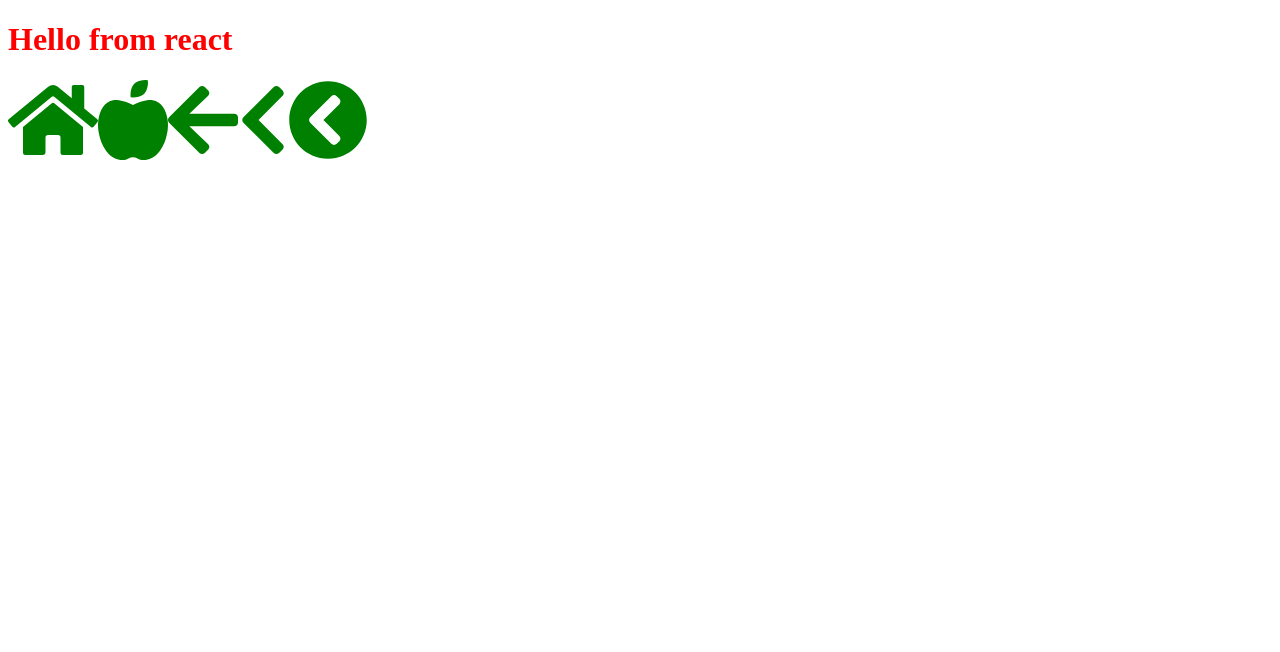
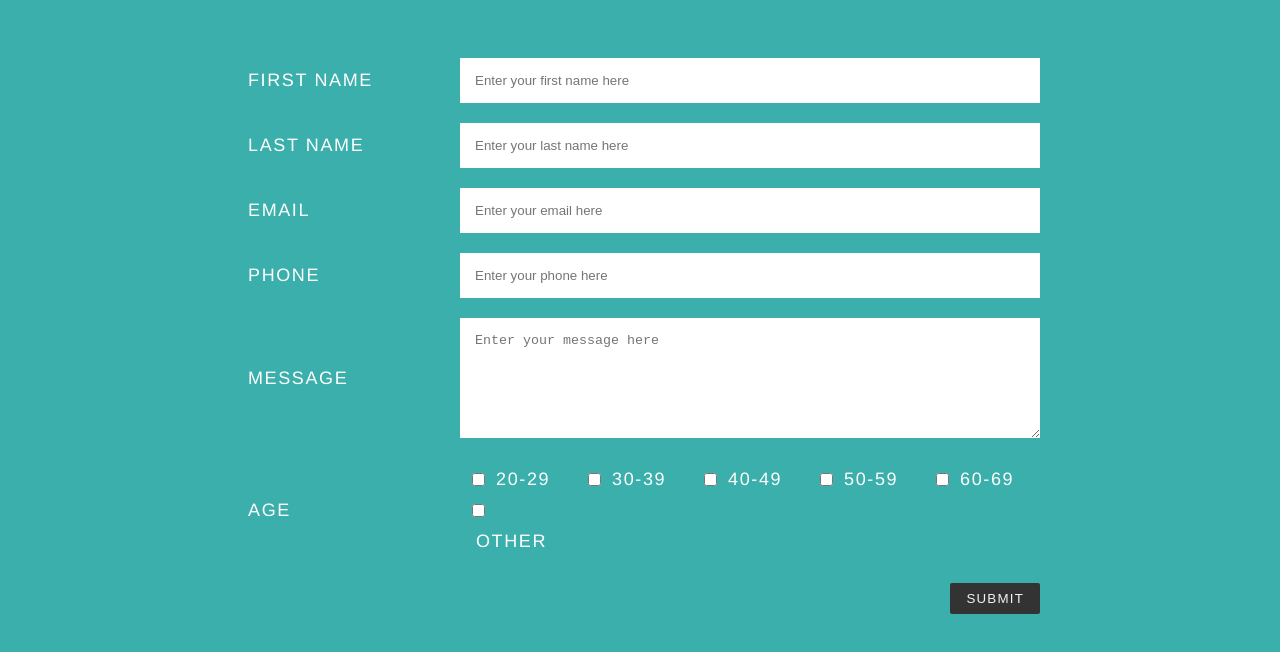
Before and after one commit to Ivailo663/ShoppingListApp, a React app: page / in a window 1280 px wide. Shown: the top 652 px of the page. Built offline with nearby package versions, Linux system fonts and the light colour scheme; the HTML template or start-up script is replaced by a standard one.

Commit message:
testing input fields

```diff
--- a/src/components/App.js
+++ b/src/components/App.js
@@ -1,19 +1,72 @@
 import React, { Component } from "react";
-
+import Auth from './authComponents/Auth'
 import { FontAwesomeIcon } from "@fortawesome/react-fontawesome";
 import "@fortawesome/free-solid-svg-icons";
 
 class App extends Component {
   render() {
     return (
-      <div>
-        <h1>Hello from react</h1>
-        <FontAwesomeIcon icon="home" className="HOUSE" />
-        <FontAwesomeIcon icon="apple-alt" className="HOUSE" />
-        <FontAwesomeIcon icon="arrow-left" className="HOUSE" />
-        <FontAwesomeIcon icon="chevron-left" className="HOUSE" />
-        <FontAwesomeIcon icon="chevron-circle-left" className="HOUSE" />
-      </div>
+      <div class="container">
+  <form>
+    <ul class="flex-outer">
+      <li>
+        <label for="first-name">First Name</label>
+        <input type="text" id="first-name" placeholder="Enter your first name here"/>
+      </li>
+      <li>
+        <label for="last-name">Last Name</label>
+        <input type="text" id="last-name" placeholder="Enter your last name here"/>
+      </li>
+      <li>
+        <label for="email">Email</label>
+        <input type="email" id="email" placeholder="Enter your email here"/>
+      </li>
+      <li>
+        <label for="phone">Phone</label>
+        <input type="tel" id="phone" placeholder="Enter your phone here"/>
+      </li>
+      <li>
+        <label for="message">Message</label>
+        <textarea rows="6" id="message" placeholder="Enter your message here"></textarea>
+      </li>
+      <li>
+        <p>Age</p>
+        <ul class="flex-inner">
+          <li>
+            <input type="checkbox" id="twenty-to-twentynine"/>
+            <label for="twenty-to-twentynine">20-29</label>
+          </li>
+          <li>
+            <input type="checkbox" id="thirty-to-thirtynine"/>
+            <label for="thirty-to-thirtynine">30-39</label>
+          </li>
+          <li>
+            <input type="checkbox" id="fourty-to-fourtynine"/>
+            <label for="fourty-to-fourtynine">40-49</label>
+          </li>
+          <li>
+            <input type="checkbox" id="fifty-to-fiftynine"/>
+            <label for="fifty-to-fiftynine">50-59</label>
+          </li>
+          <li>
+            <input type="checkbox" id="sixty-to-sixtynine"/>
+            <label for="sixty-to-sixtynine">60-69</label>
+          </li>
+          <li>
+            <input type="checkbox" id="other"/>
+            <label for="other">Other</label>
+          </li>
+        </ul>
+      </li>
+      <li>
+        <button type="submit">Submit</button>
+      </li>
+    </ul>
+  </form>
+</div>
+
+
+
     );
   }
 }
--- a/src/components/App.scss
+++ /dev/null
@@ -1,7 +0,0 @@
-h1 {
-  color: red;
-}
-.HOUSE {
-  font-size: 5rem;
-  color: green;
-}
--- /dev/null
+++ b/src/components/authComponents/Auth.js
@@ -0,0 +1,34 @@
+import React, { Component } from 'react'
+import Login from './login/Login'
+import Register from './register/Register'
+
+
+class Auth extends Component {
+    constructor(props) {
+        super(props)
+
+        this.state = {
+
+        }
+    }
+
+    render() {
+        return (
+            <div className="auth-container">
+                <div className="auth-container-inner">
+                    <header>
+                        <h1>
+                        Build your grocery list with a few clicks
+
+                        </h1>
+                    </header>
+                    <section className="auth-body">
+                        {!true?<Login/>: <Register/>}
+                    </section>
+                </div>
+            </div>
+        )
+    }
+}
+
+export default Auth
--- /dev/null
+++ b/src/components/authComponents/login/Login.js
@@ -0,0 +1,18 @@
+import React from 'react'
+
+function Login() {
+    return (
+        <div className="log-reg-container">
+            <h2>Log in</h2>
+            <div className="form-wrapper">
+                <form>
+                    <input type="email" placeholder="email"/>
+                    <input type="password" placeholder="password"/>
+                    <button>Log in</button>
+                </form>
+            </div>
+        </div>
+    )
+}
+
+export default Login
--- /dev/null
+++ b/src/components/authComponents/register/Register.js
@@ -0,0 +1,41 @@
+import React from 'react'
+
+function Register() {
+    return (
+        <div className="log-reg-container">
+        <h2>Register</h2>
+        <div className="form-wrapper">
+            <form>
+
+{/*
+                <div className="input-holder">
+                <input type="text" name="firstName" placeholder="First name"/>
+                </div>
+                <div  className="input-holder">
+                <input type="text" name="lastName" placeholder="Last name"/>
+                </div>
+               <div  className="input-holder">
+               <input type="email" name="email" placeholder="E-mail"/>
+               </div>
+                <div  className="input-holder">
+                <input type="password" name="password" placeholder="Password"/>
+                </div>
+               <div  className="input-holder">
+               <input type="password" name="repeat-password" placeholder="Repeat password"/>
+               </div> */}
+               {/* <div className="input-holder">
+               <input type="text" name="firstName" placeholder="First name"/>
+               </div> */}
+               <div className="input-holder">
+                    <input type="text" id="fname" name="firstname" placeholder="Your name.."/>
+                    <input type="text" id="fname" name="firstname" placeholder="Your name.."/>
+                    <input type="text" id="fname" name="firstname" placeholder="Your name.."/>
+                </div>
+                <button>Submit</button>
+            </form>
+        </div>
+    </div>
+    )
+}
+
+export default Register
--- a/src/index.js
+++ b/src/index.js
@@ -1,6 +1,6 @@
 import React from "react";
 import ReactDOM from "react-dom";
 import App from "./components/App";
-import "./components/App.scss";
+import "./styles/App.scss";
 import "./fontawesome";
 ReactDOM.render(<App />, document.getElementById("index"));
--- /dev/null
+++ b/src/styles/App.scss
@@ -0,0 +1,87 @@
+body {
+  font: normal 18px/1.5 "Fira Sans", "Helvetica Neue", sans-serif;
+  background: #3AAFAB;
+  color: #fff;
+  padding: 50px 0;
+}
+
+.container {
+  width: 80%;
+  max-width: 1200px;
+  margin: 0 auto;
+}
+
+.container * {
+  box-sizing: border-box;
+}
+
+.flex-outer,
+.flex-inner {
+  list-style-type: none;
+  padding: 0;
+}
+
+.flex-outer {
+  max-width: 800px;
+  margin: 0 auto;
+}
+
+.flex-outer li,
+.flex-inner {
+  display: flex;
+  flex-wrap: wrap;
+  align-items: center;
+}
+
+.flex-inner {
+  padding: 0 8px;
+  justify-content: space-between;
+}
+
+.flex-outer > li:not(:last-child) {
+  margin-bottom: 20px;
+}
+
+.flex-outer li label,
+.flex-outer li p {
+  padding: 8px;
+  font-weight: 300;
+  letter-spacing: .09em;
+  text-transform: uppercase;
+}
+
+.flex-outer > li > label,
+.flex-outer li p {
+  flex: 1 0 120px;
+  max-width: 220px;
+}
+
+.flex-outer > li > label + *,
+.flex-inner {
+  flex: 1 0 220px;
+}
+
+.flex-outer li p {
+  margin: 0;
+}
+
+.flex-outer li input:not([type='checkbox']),
+.flex-outer li textarea {
+  padding: 15px;
+  border: none;
+}
+
+.flex-outer li button {
+  margin-left: auto;
+  padding: 8px 16px;
+  border: none;
+  background: #333;
+  color: #f2f2f2;
+  text-transform: uppercase;
+  letter-spacing: .09em;
+  border-radius: 2px;
+}
+
+.flex-inner li {
+  width: 100px;
+}
--- /dev/null
+++ b/src/styles/colors_and_fonts.scss
@@ -0,0 +1,11 @@
+@import url('https://fonts.googleapis.com/css2?family=Roboto:wght@100&display=swap');
+@import url('https://fonts.googleapis.com/css2?family=Kaushan+Script&display=swap');
+
+$pink: #FFE6E6;
+$white:#ffffff;
+$whiteTransparent: rgba(255,255,255,0.6);
+$greenMain:#C2E8BE;
+$greyPlaceholder: #D2D2D2;
+
+$fontMain: 'Roboto', sans-serif;
+$fontFunky: 'Kaushan Script', cursive;
```
Also changed, not shown: src/components/Main.js (deleted, +0 -7 lines), src/styles/mixinis.scss (added, +16 -0 lines).
